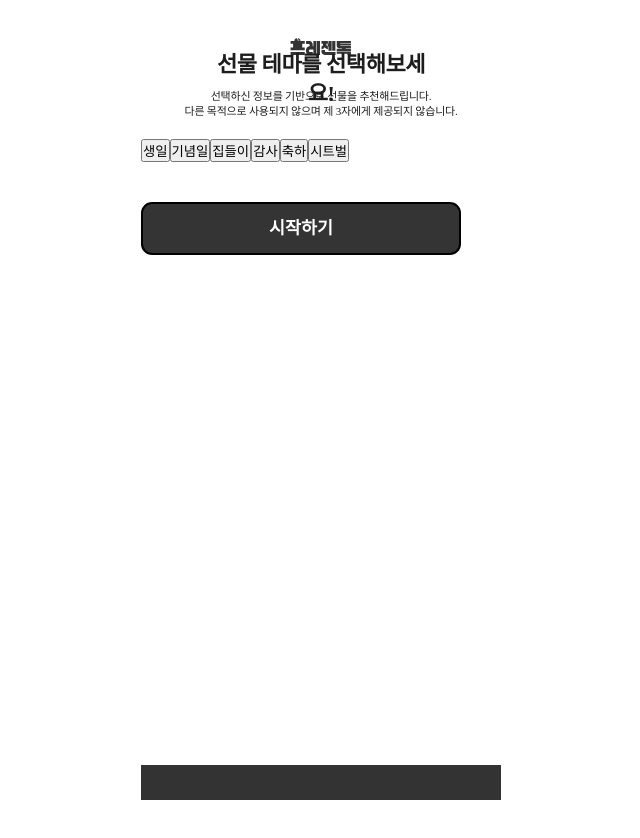
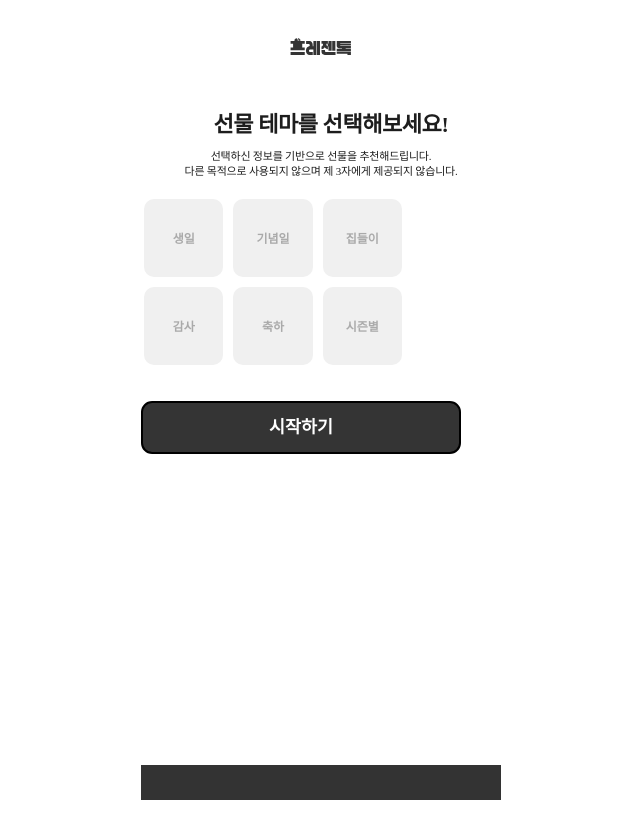
Before and after one commit to HICC-2024-2-project-contest/team4-front, a React (Vite) app: page /gift_theme_Selection in a window 1280 px wide. Shown: the top 838 px of the page, without its empty margins (319-959 px from the left). Built offline with nearby package versions, Linux system fonts and the light colour scheme; a web font is replaced by a local one.

Commit message:
이미지 첨부 중

```diff
--- a/src/pages/GiftThemeSelection.jsx
+++ b/src/pages/GiftThemeSelection.jsx
@@ -3,16 +3,17 @@ import { useNavigate } from "react-router-dom";
 import Button from "../components/common/Button";
 import Header from "../components/common/Header";
 import "../styles/GiftThemeSelection/GiftThemeSelection.css";
+import { useUser } from "../components/contexts/UserContext";
 
 const GiftThemeSelection = () => {
+  console.log("✅ Questionnaire 화면 렌더링됨!");
+  const { userData, setUserData } = useUser();
+
   const navigate = useNavigate(); // 페이지 이동을 위한 useNavigate
 
-  const handleNext = () => {
-    navigate("/KakaoTalkAgree"); // 원하는 경로로 이동 (실제 경로로 변경해야 함)
-  };
 
   return (
-    <div className="container">
+    <div className="Pagecontainer">
         <Header />
       <h1 className="Title">선물 테마를 선택해보세요!</h1>
       <p className="Description">
@@ -21,13 +22,15 @@ const GiftThemeSelection = () => {
         다른 목적으로 사용되지 않으며 제 3자에게 제공되지 않습니다.
       </p>
 
-      <div className="ButtonGrid">
-        <button className="ThemeButton">생일</button>
-        <button className="ThemeButton">기념일</button>
-        <button className="ThemeButton">집들이</button>
-        <button className="ThemeButton">감사</button>
-        <button className="ThemeButton">축하</button>
-        <button className="ThemeButton">시트벌</button>
+      <div className="SelectionGroup">
+        <div className="ButtonGroup">
+          {["생일", "기념일", "집들이", "감사", "축하", "시즌별"].map(item => (
+            <button key={item} className={`SelectionButton theme ${userData.theme === item ? "selected" : ""}`}
+                    onClick={() => setUserData(prev => ({ ...prev, relationship: item }))}>
+              {item}
+            </button>
+          ))}
+        </div>
 
       </div>
          <div className="ButtonContainer">
--- a/src/pages/Questionnaire.jsx
+++ b/src/pages/Questionnaire.jsx
@@ -4,6 +4,8 @@ import "../styles/Questionnaire/Questionnaire.css";
 import Button from "../components/common/Button";
 import Header from "../components/common/Header";
 import { useUser } from "../components/contexts/UserContext";
+import MaleIcon from "../../assets/images/male_icon.svg";
+import FemaleIcon from "../../assets/images/female_icon.svg";
 
 const Questionnaire = () => {
   console.log("✅ Questionnaire 화면 렌더링됨!");
@@ -22,9 +24,15 @@ const Questionnaire = () => {
       <div className="SelectionGroup">
         <div className="ButtonGroup">
           <button className={`SelectionButton gender ${userData.gender === "남자" ? "selected" : ""}`}
-                  onClick={() => setUserData(prev => ({ ...prev, gender: "남자" }))}>남자</button>
+                  onClick={() => setUserData(prev => ({ ...prev, gender: "남자" }))}>
+                     <img src={MaleIcon} alt="남자 아이콘" width={92} height={92} />
+                     남자
+                     </button>
           <button className={`SelectionButton gender ${userData.gender === "여자" ? "selected" : ""}`}
-                  onClick={() => setUserData(prev => ({ ...prev, gender: "여자" }))}>여자</button>
+                  onClick={() => setUserData(prev => ({ ...prev, gender: "여자" }))}>
+                    <img src={FemaleIcon} alt="여자 아이콘" width={92} height={92} />
+                    여자
+                    </button>
         </div>
       </div>
 
--- a/src/styles/GiftThemeSelection/GiftThemeSelection.css
+++ b/src/styles/GiftThemeSelection/GiftThemeSelection.css
@@ -1,51 +1,37 @@
-/* 헤더와 겹치는 문제 해결 */
   .PageContainer {
   width: 360px;
-    height: 740px;
+  height: 740px; /* 강제 높이 지정 */
+  min-height: 740px; /* 최소 높이 설정 */
   display: flex;
   flex-direction: column;
+  justify-content: space-between; /* 하단 여백 확보 */
   align-items: center;
   text-align: center;
   padding: 20px;
   background-color: #fff;
   position: relative;
-    padding-top: 60px;
 }
+
 
   /* 📌 선택 그룹 */
   .SelectionGroup {
     width: 100%;
-    max-width: 280px;
-    margin-bottom: 20px;
+    max-width: 264px;
+    max-height: 162px;
+    justify-content: center;
   }
 
-  /* 📌 버튼 그룹 */
   .ButtonGroup {
     display: flex;
+    flex-wrap: wrap;
     justify-content: center;
     gap: 10px;
   }
 
-  /* 📌 성별 버튼 */
-  .SelectionButton.gender {
-    width: 90px !important;
-    height: 110px !important;
-    border: none;
-    background-color: #f0f0f0;
-    color: #aaa;
-    font-size: 14px;
-    font-weight: bold;
-    border-radius: 10px;
-    cursor: pointer;
-    transition: 0.3s;
-    display: flex;
-    flex-direction: column;
-    align-items: center;
-    justify-content: center;
-  }
 
-  /* 📌 관계 버튼 */
-  .SelectionButton.relationship {
+  /* 📌 테마 버튼 */
+  .SelectionButton.theme {
+    flex-basis: 30%; /* 3개씩 맞추기 위해 30% 설정 */
     width: 78px !important;
     height: 78px !important;
     border: none;
@@ -67,10 +53,12 @@
     color: #fff !important;
   }
 
-  /* 다음 버튼 아래쪽 여백 조정 */
+
   .Button {
-    margin-bottom: 25px; /* 푸터와 25px 간격 유지 */
+    justify-content: center ;
+    margin-bottom: 25px;
   }
+
 
   /* 푸터 스타일 */
   .Footer {
@@ -86,7 +74,7 @@
     position: relative;  /* 절대값 대신 상대값 */
     width: 215px;
     height: 29px;
-    margin: 20px auto 10px; /* 상단 여백 확보 */
+    margin: 80px auto 10px; /* 상단 여백 확보 */
     font-family: 'Pretendard';
     font-weight: 600;
     font-size: 22px;
@@ -94,6 +82,7 @@
     text-align: center;
     letter-spacing: -0.02em;
     color: #1D1D1D;
+    white-space: nowrap;
   }
 
   /* 설명 (선택하신 정보로 선물 추천) */
--- a/src/styles/onboarding/Onboarding.css
+++ b/src/styles/onboarding/Onboarding.css
@@ -9,6 +9,7 @@
     display: flex !important;
     align-items: center !important;
     justify-content: center !important;
+    margin-top: 95px !important;
   }
 
   /* Swiper 래퍼 */
@@ -25,9 +26,7 @@
     justify-content: flex-start; /* 시작 부분에 배치 */
     width: 360px;  /* 피그마 사이즈 적용 */
     height: 740px; /* 피그마 사이즈 적용 */
-    padding-top: 60px; /* 헤더와 슬라이드 사이 여백 조정 */
-    padding-top: 88px;
-    gap: 40px; /* 요소들 사이 간격 조정 */
+    gap: 20px; /* 요소들 사이 간격 조정 */
   }
 
   /* 버튼 컨테이너 */
```
Also changed, not shown: src/assets/images/female_icon.svg (added), src/assets/images/male_icon.svg (added). Lines whose indentation alone changed are shown as unchanged.
